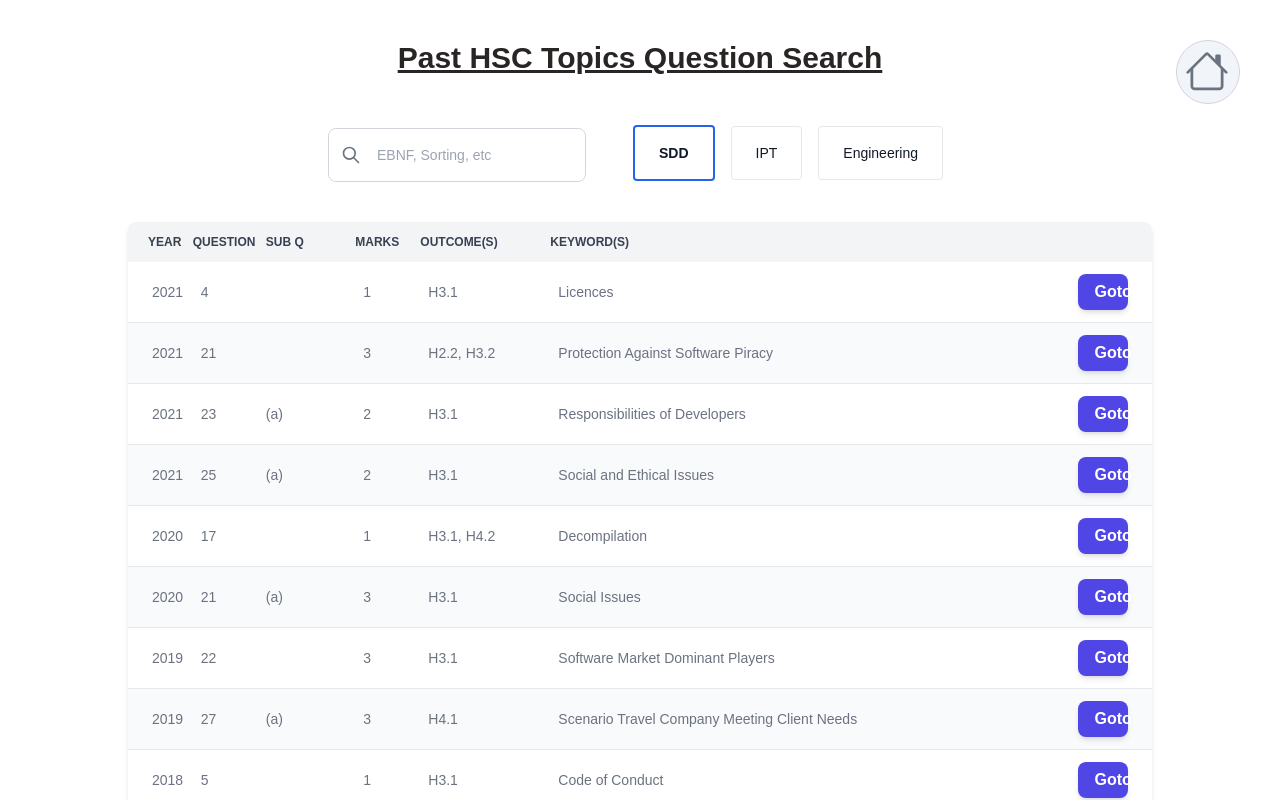
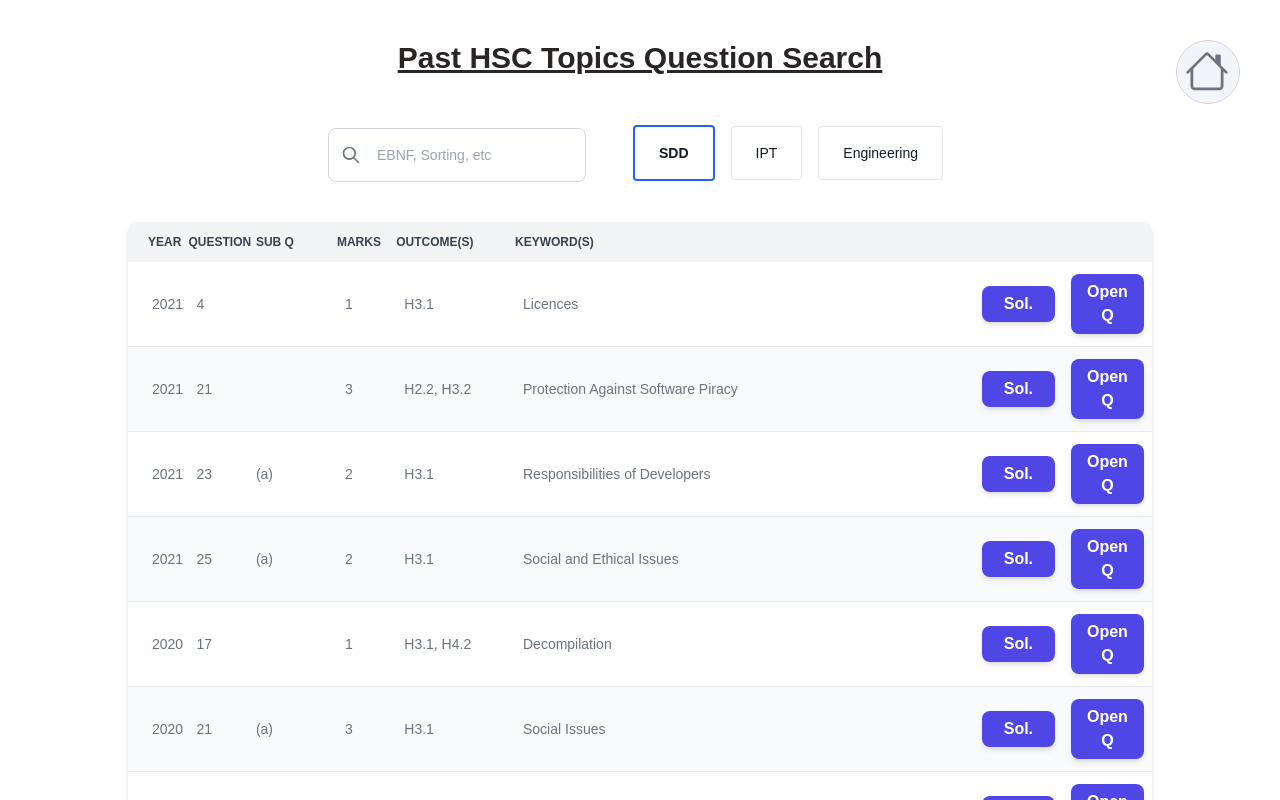
Before and after one commit to jamiejcole/ipt-sdd-react, a React (Create React App) app: page / in a window 1280 px wide. Both pictures are taken after a click on the button 1208 px from the left and 72 px from the top of the page. Shown: the top 800 px of the page. Built offline with nearby package versions, Linux system fonts and the light colour scheme.

Commit message:
added solution button to search field

```diff
--- a/src/App.js
+++ b/src/App.js
@@ -101,13 +101,13 @@ const App = () => {
   const [IPTButtonState, setIPTButtonState] = useState("");
   const [EngineeringButtonState, setEngineeringButtonState] = useState("");
 
-  const OpenPage = (event, year, question, currentCourse) => {
+  const OpenPage = (event, year, question, currentCourse, qOrA) => {
     event.preventDefault();
     let course = "";
     if (currentCourse === SDD) { course = "SDD"; }
     else if (currentCourse === IPT) course = "IPT";
     else if (currentCourse === Engineering) course = "Engineering";
-    let url = generateURL(course, "Questions", year, question);
+    let url = generateURL(course, qOrA, year, question);
     if (url) window.open(url);
   }
 
@@ -216,6 +216,9 @@ const App = () => {
                     <th scope="col" className="w-12 py-3 px-4">
 
                     </th>
+                    <th scope="col" className="w-12 py-3 px-4">
+
+                    </th>
                   </tr>
                 </thead>
                 <tbody>
@@ -229,9 +232,14 @@ const App = () => {
                           <td className="py-4 px-6">{item.Marks}</td>
                           <td className="py-4 px-6">{item.Outcome}</td>
                           <td className="py-4 px-6">{item.keywords.toTitleCase()}</td>
-                          <td className="py-3 px-6">
-                            <button onClick={(event) => OpenPage(event, item.year, item.qNum, currentCourse)} type="button" className="py-1.5 px-4 bg-indigo-600 hover:bg-indigo-700 focus:ring-indigo-500 focus:ring-offset-indigo-200 text-white w-full transition ease-in duration-200 text-center text-base font-semibold shadow-md focus:outline-none focus:ring-2 focus:ring-offset-2 rounded-lg ">
-                                Goto
+                          <td className="py-3 px-2">
+                            <button onClick={(event) => OpenPage(event, item.year, item.qNum, currentCourse, "Solutions")} type="button" className="py-1.5 text-center px-2 bg-indigo-600 hover:bg-indigo-700 focus:ring-indigo-500 focus:ring-offset-indigo-200 text-white w-full transition ease-in duration-200 text-center text-base font-semibold shadow-md focus:outline-none focus:ring-2 focus:ring-offset-2 rounded-lg ">
+                                Sol.
+                            </button>
+                          </td>
+                          <td className="py-3 px-2">
+                            <button onClick={(event) => OpenPage(event, item.year, item.qNum, currentCourse, "Questions")} type="button" className="py-1.5 text-center px-2 bg-indigo-600 hover:bg-indigo-700 focus:ring-indigo-500 focus:ring-offset-indigo-200 text-white w-full transition ease-in duration-200 text-center text-base font-semibold shadow-md focus:outline-none focus:ring-2 focus:ring-offset-2 rounded-lg ">
+                                Open Q
                             </button>
                           </td>
                         </tr>
```
